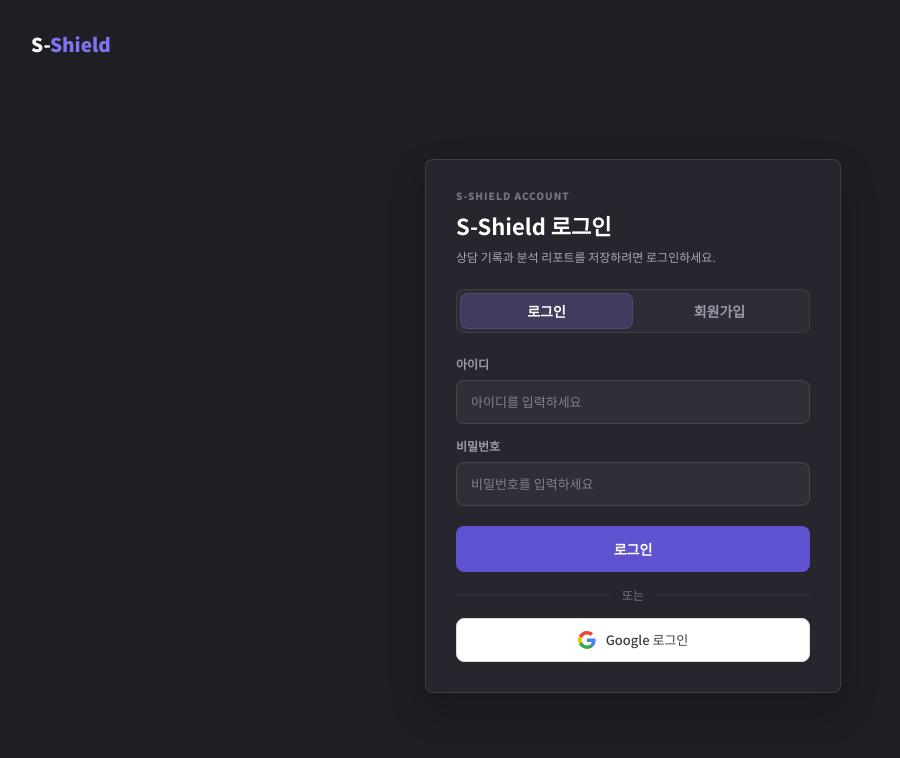
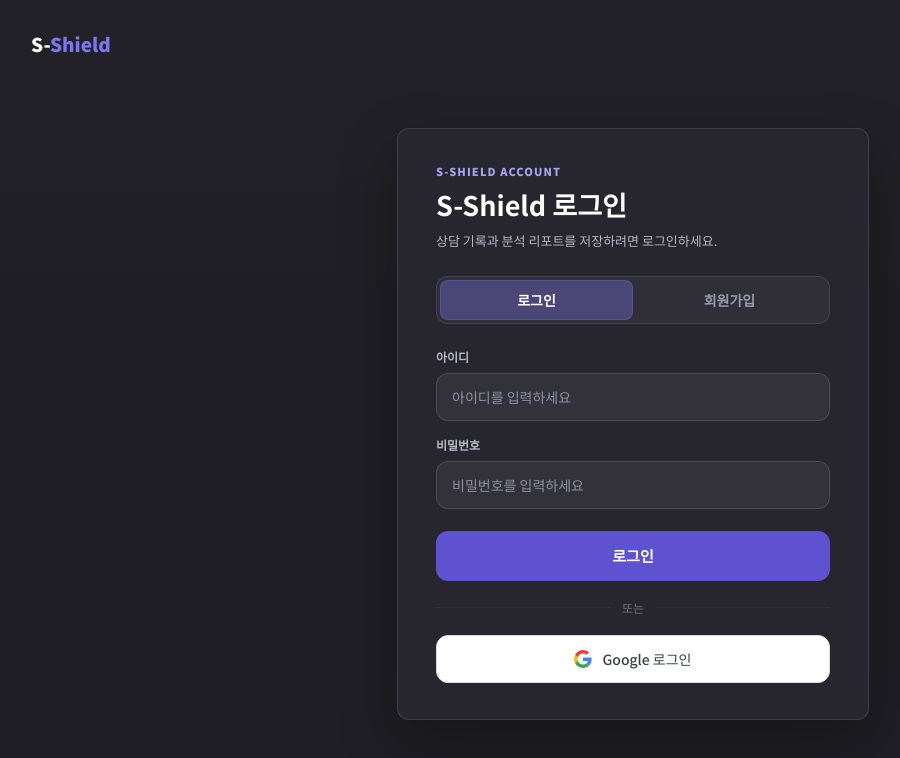
Before and after one commit to SafeShieldITshow/SafeShield, a React (Vite) app: page /login in a window 1280 px wide. Shown: the top 758 px of the page, without its empty margins (7-907 px from the left). Built offline with nearby package versions, Linux system fonts and the light colour scheme; no server answers.

Commit message:
Tune login readability

```diff
--- a/src/SShieldLogin.css
+++ b/src/SShieldLogin.css
@@ -11,8 +11,10 @@
   align-items: center;
   justify-content: center;
   position: relative;
-  padding: 88px 20px 36px;
-  background: var(--bg);
+  padding: 88px 24px 40px;
+  background:
+    linear-gradient(180deg, rgba(255, 255, 255, 0.015), transparent 42%),
+    var(--bg);
 }
 
 /* 상단 로고 */
@@ -45,13 +47,13 @@
   display: flex;
   flex-direction: column;
   align-items: stretch;
-  width: min(100%, 416px);
-  max-width: 416px;
-  padding: 28px 30px 30px;
-  border: 1px solid rgba(255, 255, 255, 0.11);
-  border-radius: var(--r-sm);
-  background: var(--surface);
-  box-shadow: 0 16px 36px rgba(0, 0, 0, 0.24);
+  width: min(100%, 472px);
+  max-width: 472px;
+  padding: 34px 38px 36px;
+  border: 1px solid rgba(255, 255, 255, 0.12);
+  border-radius: var(--r-md);
+  background: rgba(40, 39, 48, 0.98);
+  box-shadow: 0 22px 58px rgba(0, 0, 0, 0.28);
   box-sizing: border-box;
   animation: slideUpFade 0.7s ease-out forwards;
 }
@@ -59,30 +61,30 @@
 .login-heading {
   width: 100%;
   text-align: left;
-  margin-bottom: 22px;
+  margin-bottom: 24px;
 }
 
 .login-kicker {
   display: block;
-  color: var(--text-muted);
-  font-size: 10px;
+  color: #a9a2f2;
+  font-size: 11px;
   font-weight: 800;
   letter-spacing: 0.1em;
   margin-bottom: 8px;
 }
 
 .login-heading h1 {
-  margin: 0 0 8px;
-  font-size: 22px;
-  line-height: 1.32;
+  margin: 0 0 10px;
+  font-size: 27px;
+  line-height: 1.24;
   letter-spacing: 0;
 }
 
 .login-heading p {
   margin: 0;
-  color: #a8a8b8;
-  font-size: 12px;
-  line-height: 1.55;
+  color: #b7b6c5;
+  font-size: 13px;
+  line-height: 1.6;
 }
 
 /* 탭 */
@@ -97,10 +99,10 @@
   display: flex;
   position: relative;
   width: 100%;
-  background: rgba(255, 255, 255, 0.035);
-  border: 1px solid rgba(255, 255, 255, 0.08);
-  border-radius: var(--r-sm);
-  margin-bottom: 22px;
+  background: rgba(255, 255, 255, 0.045);
+  border: 1px solid rgba(255, 255, 255, 0.1);
+  border-radius: var(--r-md);
+  margin-bottom: 24px;
   padding: 3px;
 }
 
@@ -110,8 +112,8 @@
   left: 3px;
   width: calc(50% - 3px);
   height: calc(100% - 6px);
-  background: rgba(126, 116, 240, 0.22);
-  border: 1px solid rgba(126, 116, 240, 0.22);
+  background: rgba(126, 116, 240, 0.34);
+  border: 1px solid rgba(126, 116, 240, 0.28);
   border-radius: var(--r-sm);
   transition: transform var(--ease-menu);
   z-index: 1;
@@ -121,7 +123,7 @@
 
 .tab-btn-item {
   flex: 1;
-  height: 36px;
+  height: 40px;
   border: none;
   background: transparent;
   color: var(--text-sub);
@@ -138,7 +140,7 @@
 /* 입력 */
 .input-group-container {
   width: 100%;
-  margin-bottom: 13px;
+  margin-bottom: 15px;
   display: flex;
   flex-direction: column;
 }
@@ -152,39 +154,39 @@
   pointer-events: none;
 }
 .signup-fields.visible {
-  max-height: 150px;
+  max-height: 190px;
   opacity: 1;
   transform: translateY(0);
   pointer-events: auto;
 }
-.last-input { margin-bottom: 20px; }
+.last-input { margin-bottom: 22px; }
 
 .input-label {
-  color: var(--text-sub);
+  color: #b9b8c6;
   font-size: 12px;
-  font-weight: 600;
+  font-weight: 700;
   margin-bottom: 7px;
   padding-left: 0;
 }
 
 .clean-purple-input {
   width: 100%;
-  height: 44px;
-  background: rgba(255, 255, 255, 0.045);
-  border: 1px solid rgba(255, 255, 255, 0.1);
-  border-radius: var(--r-sm);
-  padding: 0 14px;
+  height: 48px;
+  background: rgba(255, 255, 255, 0.06);
+  border: 1px solid rgba(255, 255, 255, 0.12);
+  border-radius: var(--r-md);
+  padding: 0 15px;
   color: var(--text);
-  font-size: 13px;
+  font-size: 14px;
   font-family: var(--font);
   transition: border-color var(--ease);
   box-sizing: border-box;
 }
-.clean-purple-input::placeholder { color: #7f7f8f; }
+.clean-purple-input::placeholder { color: #9090a0; }
 .clean-purple-input:focus {
   outline: none;
-  border-color: rgba(126, 116, 240, 0.62);
-  box-shadow: 0 0 0 2px rgba(126, 116, 240, 0.14);
+  border-color: rgba(126, 116, 240, 0.72);
+  box-shadow: 0 0 0 3px rgba(126, 116, 240, 0.14);
 }
 .clean-purple-input:disabled {
   opacity: 0;
@@ -241,12 +243,12 @@
 /* 메인 액션 버튼 */
 .main-action-btn {
   width: 100%;
-  height: 46px;
+  height: 50px;
   background: var(--accent);
   border: none;
-  border-radius: var(--r-sm);
+  border-radius: var(--r-md);
   color: var(--text);
-  font-size: 14px;
+  font-size: 15px;
   font-weight: 800;
   font-family: var(--font);
   cursor: pointer;
@@ -261,7 +263,7 @@
   display: flex;
   align-items: center;
   width: 100%;
-  margin: 14px 0;
+  margin: 18px 0;
   gap: 12px;
   color: var(--text-muted);
   font-size: 12px;
@@ -277,12 +279,12 @@
 /* Google 로그인 버튼 */
 .google-login-btn {
   width: 100%;
-  height: 44px;
+  height: 48px;
   background: #fff;
   border: 1px solid #dadce0;
-  border-radius: var(--r-sm);
+  border-radius: var(--r-md);
   color: #3c4043;
-  font-size: 13px;
+  font-size: 14px;
   font-weight: 500;
   font-family: var(--font);
   display: flex;
```
